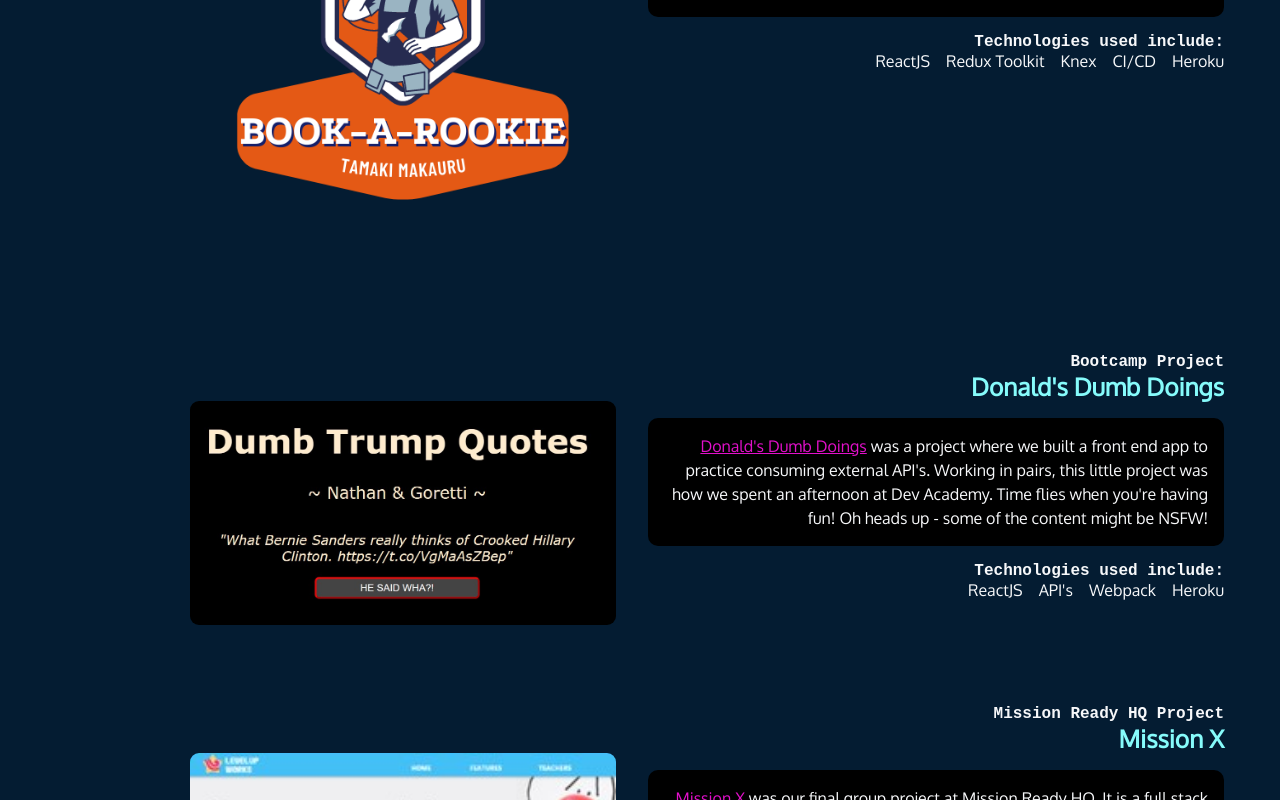
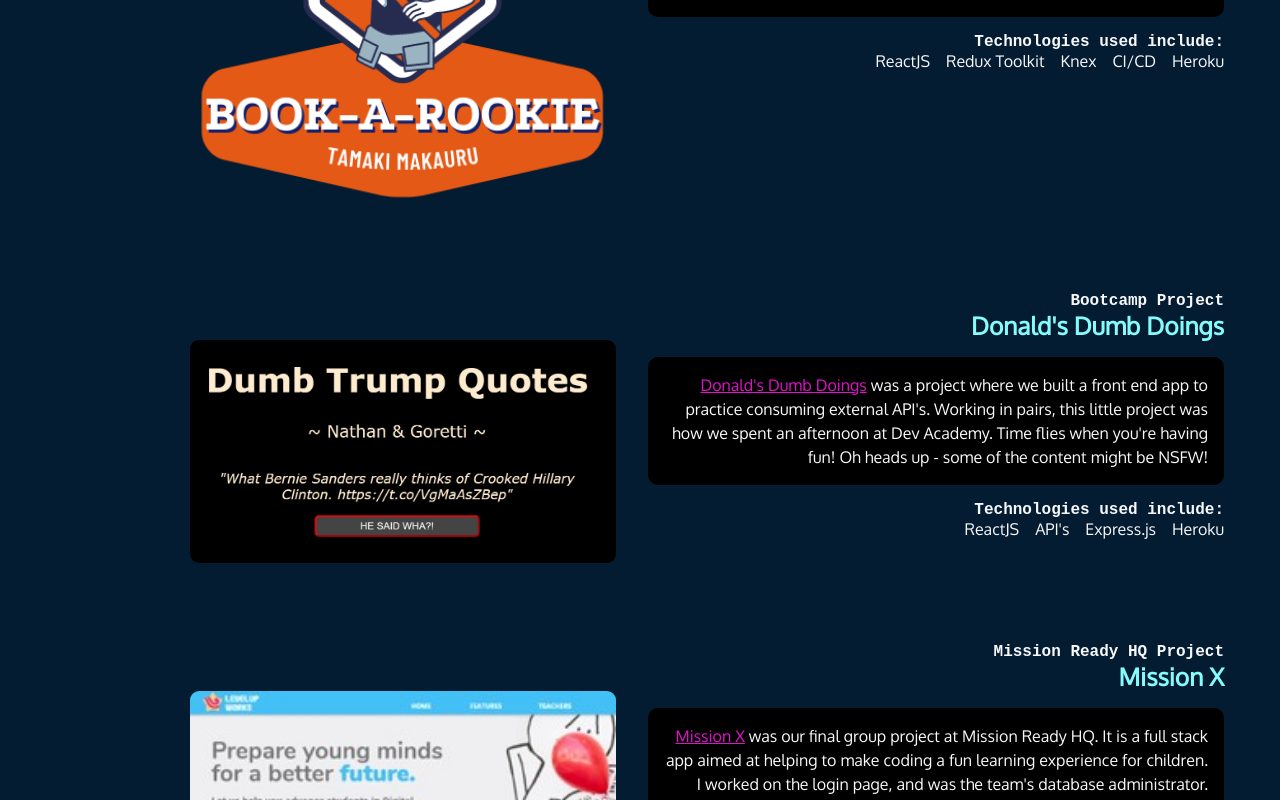
Before and after one commit to GorettiA/portfolio2022, a React (Create React App) app: page / in a window 1280 px wide. Shown: the part 1203-2003 px from the top of the page. Built offline with nearby package versions, Linux system fonts and the light colour scheme; a web font is replaced by a local one.

Commit message:
update tech stack used in DDD project

```diff
--- a/src/components/projects.js
+++ b/src/components/projects.js
@@ -1,6 +1,6 @@
 import React from 'react';
 import '../componentsCSS/projects.css';
-import Rookie from '../images/version3.png';
+import Rookie from '../images/resized-rookie.png';
 import Donald from '../images/donaldAPI.jpg';
 import MissionX from '../images/mission-x.jpg';
 
@@ -50,7 +50,7 @@ export default function Projects() {
 						<ul>
 							<li>ReactJS</li>
 							<li>API's</li>
-							<li>Webpack</li>
+							<li>Express.js</li>
 							<li>Heroku</li>
 						</ul>
 					</div>
```
Also changed, not shown: src/images/resized-rookie.png (added).
